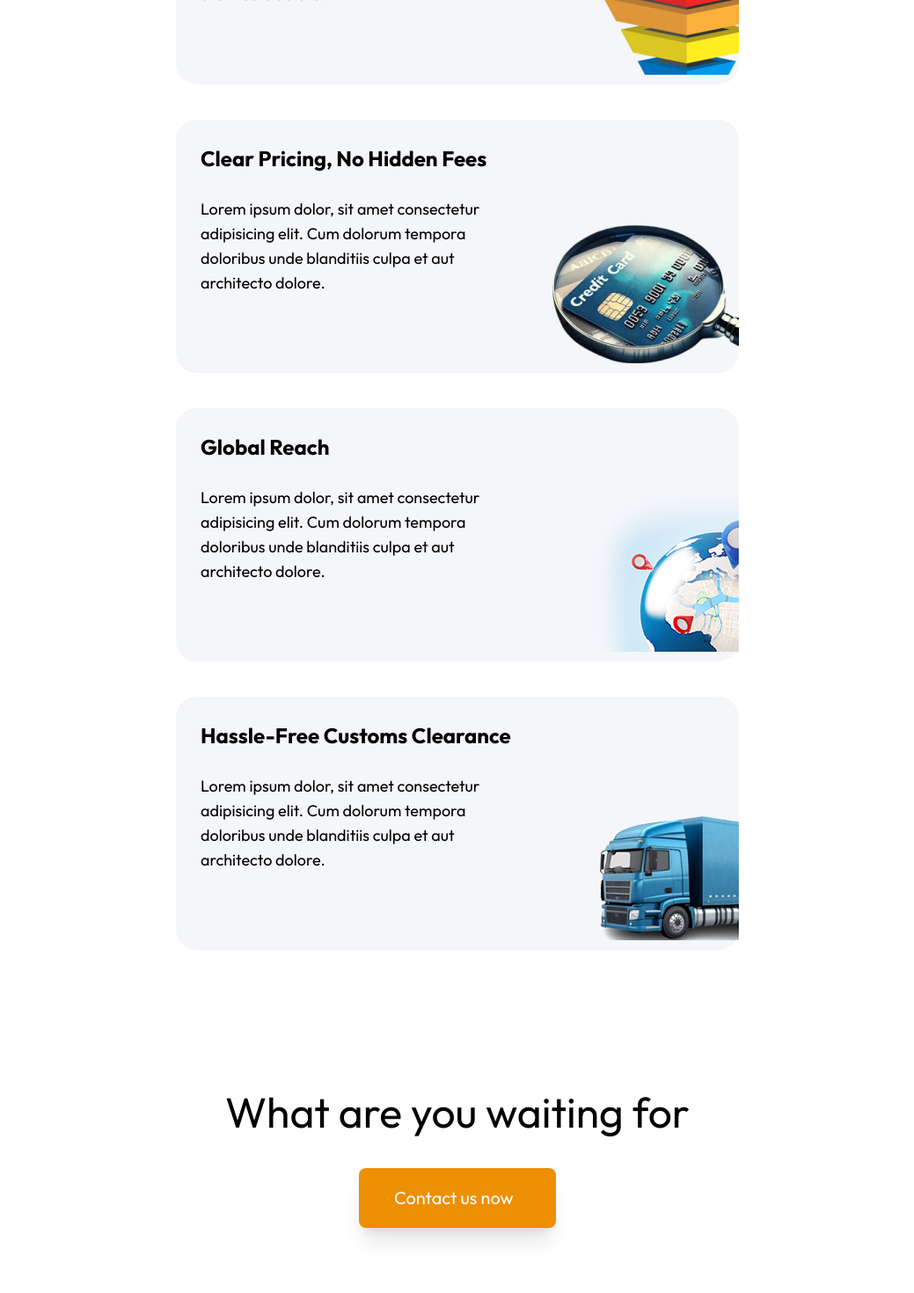
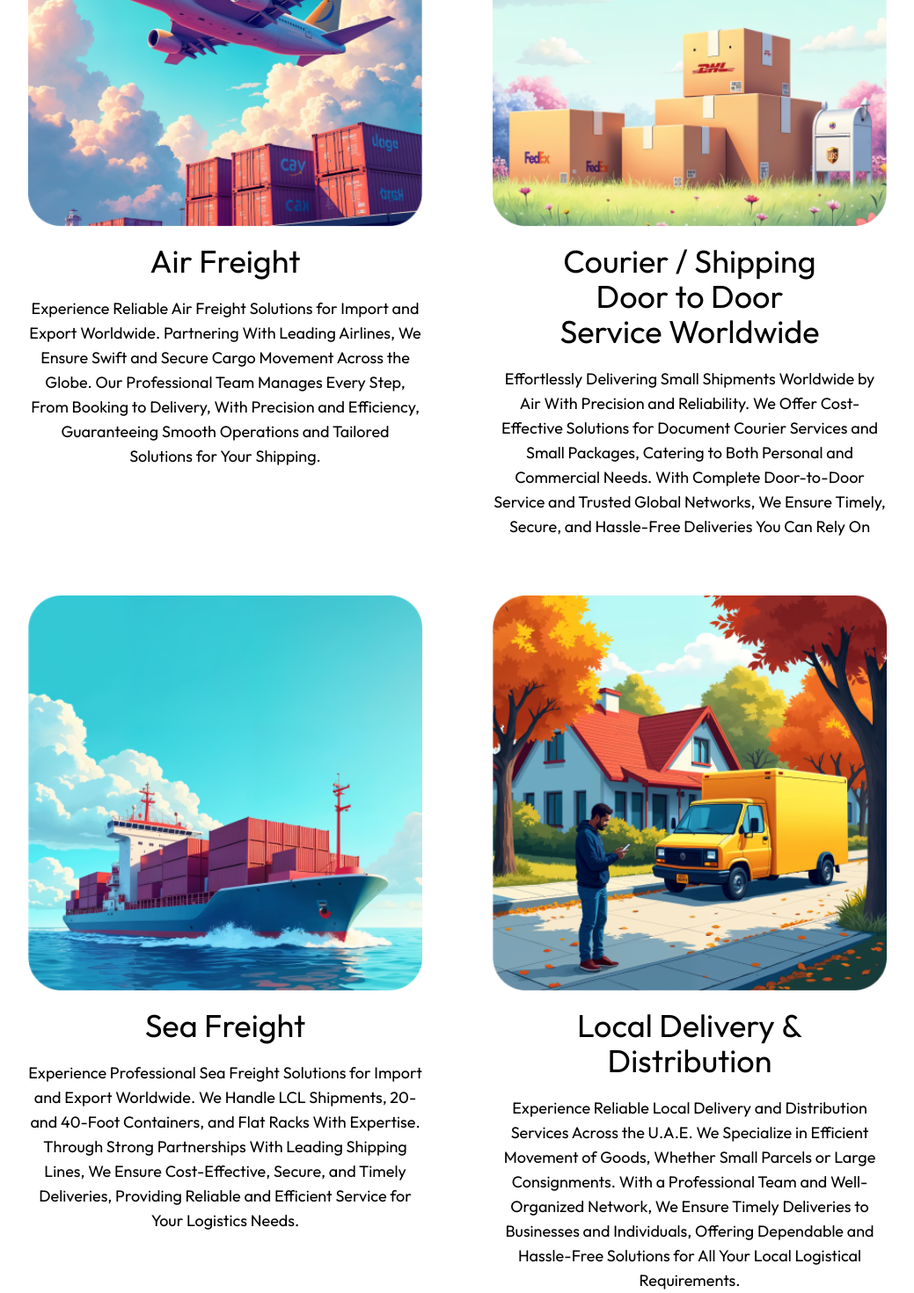
Before and after one commit to Sohaib-Ahmed869/GoodwillCargo, a React (Vite) app: page /contact in a window 1280 px wide. Shown: the part 1040-2510 px from the top of the page at 88% size, without its empty margins (120-1159 px from the left). Built offline with nearby package versions, Linux system fonts and the light colour scheme.

Commit message:
lates commit pushed

```diff
--- a/index.html
+++ b/index.html
@@ -2,8 +2,9 @@
 <html lang="en">
   <head>
     <meta charset="UTF-8" />
+
     <link rel="icon" type="image/svg+xml" href="/Goodwill-Cargo.svg" />
-    <!-- <link rel="icon" type="image/svg+xml" href="/vite.svg" /> -->
+
     <meta name="viewport" content="width=device-width, initial-scale=1.0" />
     <title>Goodwill Cargo</title>
   </head>
--- a/src/component/common/Hero.jsx
+++ b/src/component/common/Hero.jsx
@@ -45,6 +45,9 @@ const Hero = ({ title }) => {
               )}
             </div>
           </div>
+          <h1 className="bg-primary text-2xl relative top-28 sm:text-3xl md:text-4xl xl:text-5xl 2xl:text-6xl font-medium py-14 text-center">
+        Leading Custom Clearance in Dubai Since 1976
+      </h1>
         </>
       ) : (
         <div className="bg-gradient-to-b from-[#795521] to-[#ec8f03]">
--- a/src/component/common/ServicesCard.jsx
+++ b/src/component/common/ServicesCard.jsx
@@ -1,29 +1,37 @@
 import React from "react";
+import { useLocation } from "react-router-dom";
 
 const ServicesCard = ({ servicesData }) => {
+  const location = useLocation();
+
   return (
     <div className="flex items-center justify-center flex-col">
-      <h1 className="text-2xl sm:text-3xl md:text-4xl xl:text-5xl 2xl:text-6xl font-medium my-10 sm:my-20 w-5/6 xl:w-5/6 text-center leading-normal">
-        Fair Pricing, Zero Surprises. Your Trusted Partner for Reliable
-        Logistics.
-      </h1>
-
+      {location.pathname === "/contact" ? (
+        <h1 className="text-3xl md:text-4xl mt-20 xl:text-5xl 2xl:text-5xl">
+          Why Choose Us?
+        </h1>
+      ) : (
+        <h1 className="text-2xl sm:text-3xl md:text-4xl xl:text-5xl 2xl:text-6xl font-medium my-10 sm:my-20 w-5/6 xl:w-5/6 text-center leading-normal">
+          Fair Pricing, Zero Surprises. Your Trusted Partner for Reliable
+          Logistics.
+        </h1>
+      )}
       {/* services cards */}
-      <div className="grid grid-cols-2 max-sm:grid-cols-1 max-sm:p-4 p-20 items-center justify-center gap-x-[5rem] 2xl:gap-x-40 w-full gap-y-9 sm:gap-y-16">
+      <div className="flex flex-wrap max-sm:p-4 p-20  justify-center gap-2  w-full gap-x-20 gap-y-9 sm:gap-y-16 justify-items-center">
         {servicesData.map((service, index) => (
           <div
             key={index}
-            className=" flex gap-5 md:gap-10 items-center justify-center flex-col"
+            className="flex gap-5  w-5/6 md:w-auto  items-center flex-col "
           >
             <img
               src={service.img}
               className="w-[19rem] md:w-[24rem]  xl:w-[28rem] 2xl:w-[28rem]"
               alt={`${service.title} image`}
             />
-            <p className="text-xl  md:text-3xl xl:text-4xl 2xl:text-4xl w-[20rem] 2xl:w-[30rem] text-center">
+            <p className="text-xl md:text-3xl mb-5  xl:text-4xl 2xl:text-4xl md:w-[20rem] 2xl:w-[30rem]  text-center">
               {service.title}
             </p>
-            <p className="text-lg max-sm:text-sm text-center w-3/4">
+            <p className="text-lg  max-sm:text-sm md:w-[28rem] -mt-5 text-center ">
               {service.description}
             </p>
           </div>
--- a/src/component/contact/Form.jsx
+++ b/src/component/contact/Form.jsx
@@ -5,15 +5,14 @@ import { Link } from "react-scroll";
 const Form = () => {
   return (
     <div className="w-full h-full relative flex flex-col  items-center py-10 lg:py-0 ">
-      <h1 className="text-3xl  flex flex-col gap-10 items-center justify-center  md:text-4xl xl:text-5xl 2xl:text-5xl mb-20">
+      <h1 className="text-3xl  flex flex-col gap-10 items-center justify-center text-center  md:text-4xl xl:text-5xl 2xl:text-5xl ">
         <span>What are you waiting for</span>
         <Link
-        to="Contact"
-        smooth={true}
-        duration={1000}
-
+          to="Contact"
+          smooth={true}
+          duration={1000}
           type="submit"
-          className="bg-primary cursor-pointer shadow-xl xl:text-xl text-white w-[14rem] py-3 xl:py-5 px-5 xl:px-10 rounded-lg"
+          className="bg-primary cursor-pointer shadow-xl text-center  text-white text-[1.3rem] md::w-[14rem] py-3 xl:py-5 px-5 xl:px-10 rounded-lg"
         >
           Contact us now
         </Link>
@@ -31,7 +30,7 @@ const Form = () => {
         </div>
 
         {/* right side  */}
-        <div className="w-full flex items-center  justify-center py-20 lg:py-10 px-10 lg:w-2/4 h-full">
+        <div className="w-full flex items-center  justify-center pb-10 lg:py-10 px-10 lg:w-2/4 h-full">
           <form
             action=""
             className="flex flex-col w-full px-10 gap-4 xl:gap-8 "
--- a/src/component/home/Insites.jsx
+++ b/src/component/home/Insites.jsx
@@ -4,7 +4,7 @@ import GlobeDelivery from "../common/GlobeDelivery";
 
 const Insites = () => {
   return (
-    <div className="h-full w-full flex flex-col relative  xl:top-[20rem] 2xl:top-[47rem] mt-10 sm:mt-32 px-9 md:px-20 xl:px-32">
+    <div className="h-full w-full flex flex-col relative  top-40 mt-10 sm:mt-32 px-9 md:px-20 xl:px-32">
       <div className="bg-[#EFEFEF] px-4 sm:px-16 md:px-12 py-10 flex flex-col vsm:flex-row  gap-5 vsm:gap-2 justify-between rounded-3xl">
         <span className="text-center ">
           <h1 className=" items-center  justify-center text-2xl sm:text-3xl md:text-4xl xl:text-5xl 2xl:text-6xl mb-0 xl:mb-4 flex">
--- a/src/component/home/Services.jsx
+++ b/src/component/home/Services.jsx
@@ -26,10 +26,10 @@ const ServicesCardData = [
 
 const Services = () => {
   return (
-    <div className="h-full w-full relative xl:top-[20rem] 2xl:top-[38rem]">
-      <h1 className="bg-primary text-2xl sm:text-3xl md:text-4xl xl:text-5xl 2xl:text-6xl font-medium py-14 text-center">
+    <div className="h-full w-full relative top-40 ">
+      {/* <h1 className="bg-primary text-2xl sm:text-3xl md:text-4xl xl:text-5xl 2xl:text-6xl font-medium py-14 text-center">
         Leading Custom Clearance in Dubai Since 1976
-      </h1>
+      </h1> */}
 
       <ServicesCard servicesData={ServicesCardData} />
     </div>
--- a/src/contact/Page.jsx
+++ b/src/contact/Page.jsx
@@ -2,13 +2,54 @@ import React from "react";
 import Hero from "../component/common/Hero";
 import ContactForm from "../component/contact/Form";
 import Choose from "../component/about/Choose";
+import ServicesCard from "../component/common/ServicesCard";
+import Service1 from "../assets/services/service1.png";
+import Service2 from "../assets/services/service2.png";
+import Service3 from "../assets/services/service3.png";
+import Service4 from "../assets/services/service4.png";
+import Service5 from "../assets/services/service5.png";
+import Service6 from "../assets/services/service6.png";
 
+const ServicesCardData = [
+  // {
+  //   img: Service3,
+  //   title: "Customs Clearance",
+  //   description:
+  //     "Streamline Your Customs Clearance at Airports and Sea Ports With Our Professional Expertise. We Simplify Hassle-Free Clearance for Consignments, Including 20 and 40 Foot Containers. From Accurate Documentation to Timely Approvals, We Handle Every Detail With Precision, Allowing You to Focus on Your Business While Ensuring Smooth, Efficient Clearance.",
+  // },
+
+  {
+    img: Service5,
+    title: "Air Freight",
+    description:
+      "Experience Reliable Air Freight Solutions for Import and Export Worldwide. Partnering With Leading Airlines, We Ensure Swift and Secure Cargo Movement Across the Globe. Our Professional Team Manages Every Step, From Booking to Delivery, With Precision and Efficiency, Guaranteeing Smooth Operations and Tailored Solutions for Your Shipping.",
+  },
+  {
+    img: Service1,
+    title: "Courier / Shipping Door to Door Service Worldwide",
+    description:
+      "Effortlessly Delivering Small Shipments Worldwide by Air With Precision and Reliability. We Offer Cost-Effective Solutions for Document Courier Services and Small Packages, Catering to Both Personal and Commercial Needs. With Complete Door-to-Door Service and Trusted Global Networks, We Ensure Timely, Secure, and Hassle-Free Deliveries You Can Rely On",
+  },
+  {
+    img: Service6,
+    title: "Sea Freight",
+    description:
+      "Experience Professional Sea Freight Solutions for Import and Export Worldwide. We Handle LCL Shipments, 20- and 40-Foot Containers, and Flat Racks With Expertise. Through Strong Partnerships With Leading Shipping Lines, We Ensure Cost-Effective, Secure, and Timely Deliveries, Providing Reliable and Efficient Service for Your Logistics Needs.",
+  },
+  {
+    img: Service4,
+    title: "Local Delivery & Distribution ",
+    description:
+      "Experience Reliable Local Delivery and Distribution Services Across the U.A.E. We Specialize in Efficient Movement of Goods, Whether Small Parcels or Large Consignments. With a Professional Team and Well-Organized Network, We Ensure Timely Deliveries to Businesses and Individuals, Offering Dependable and Hassle-Free Solutions for All Your Local Logistical Requirements.",
+  },
+];
 const Page = () => {
   const title = "Contact Us";
   return (
     <div>
       <Hero title={title} />
-      <Choose />
+      {/* <Choose /> */}
+      <ServicesCard servicesData={ServicesCardData} />
       <ContactForm />
     </div>
   );
--- a/src/home/Page.jsx
+++ b/src/home/Page.jsx
@@ -8,6 +8,7 @@ const Page = () => {
   return (
     <>
       <Hero title={title} />
+
       <Services  />
       <Insides />
 
--- a/src/service/Page.jsx
+++ b/src/service/Page.jsx
@@ -10,12 +10,12 @@ import Service5 from "../assets/services/service5.png";
 import Service6 from "../assets/services/service6.png";
 
 const ServicesCardData = [
-  {
-    img: Service1,
-    title: "Courier / Shipping Door to Door Service Worldwide",
-    description:
-      "Effortlessly Delivering Small Shipments Worldwide by Air With Precision and Reliability. We Offer Cost-Effective Solutions for Document Courier Services and Small Packages, Catering to Both Personal and Commercial Needs. With Complete Door-to-Door Service and Trusted Global Networks, We Ensure Timely, Secure, and Hassle-Free Deliveries You Can Rely On",
-  },
+  // {
+  //   img: Service1,
+  //   title: "Courier / Shipping Door to Door Service Worldwide",
+  //   description:
+  //     "Effortlessly Delivering Small Shipments Worldwide by Air With Precision and Reliability. We Offer Cost-Effective Solutions for Document Courier Services and Small Packages, Catering to Both Personal and Commercial Needs. With Complete Door-to-Door Service and Trusted Global Networks, We Ensure Timely, Secure, and Hassle-Free Deliveries You Can Rely On",
+  // },
   {
     img: Service3,
     title: "Customs Clearance",
```
Also changed, not shown: src/component/common/Footer.jsx (+15 -12 lines), src/component/common/Navbar.jsx (+5 -3 lines), 1 other file (tests, documents, lock files or other folders).
